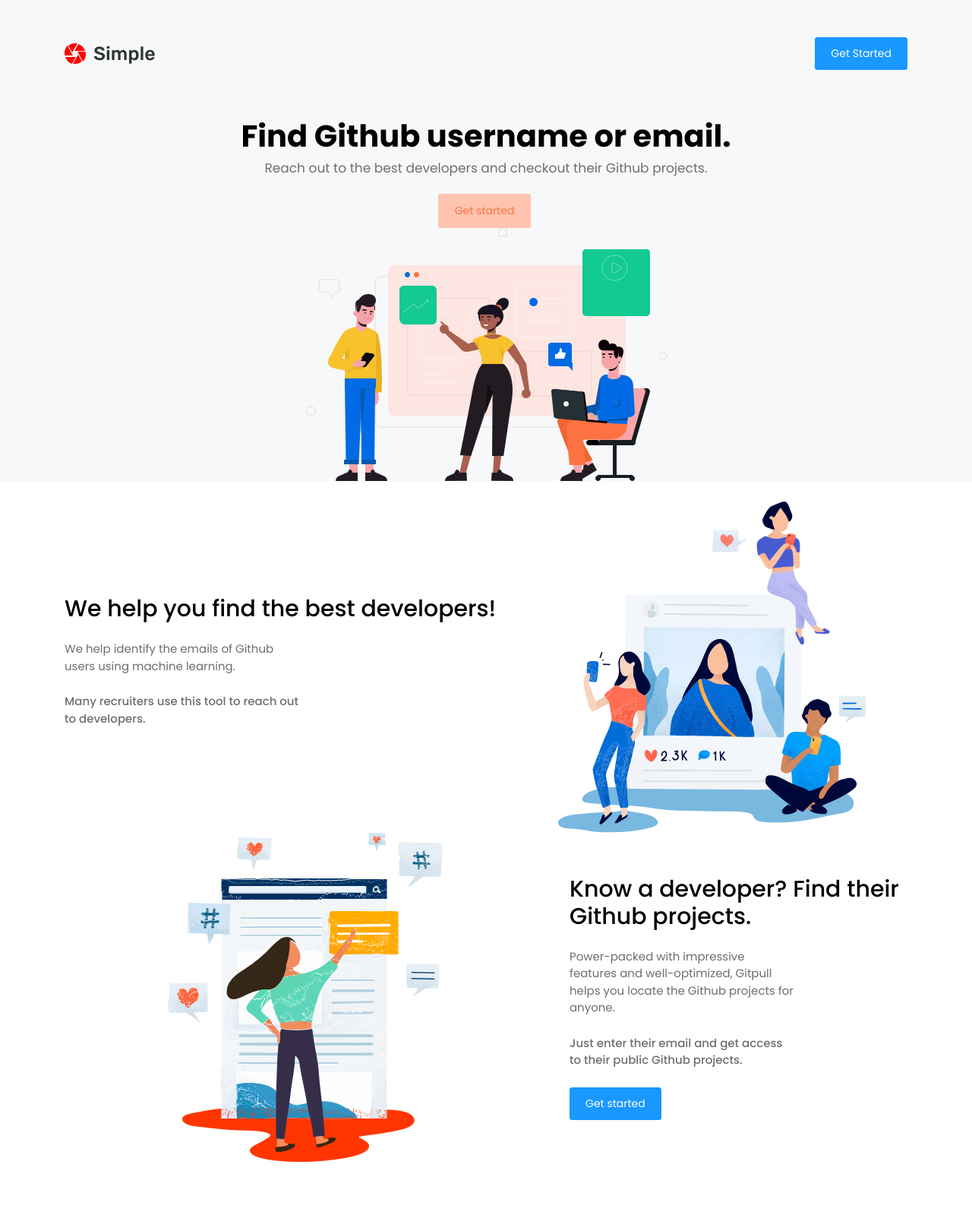
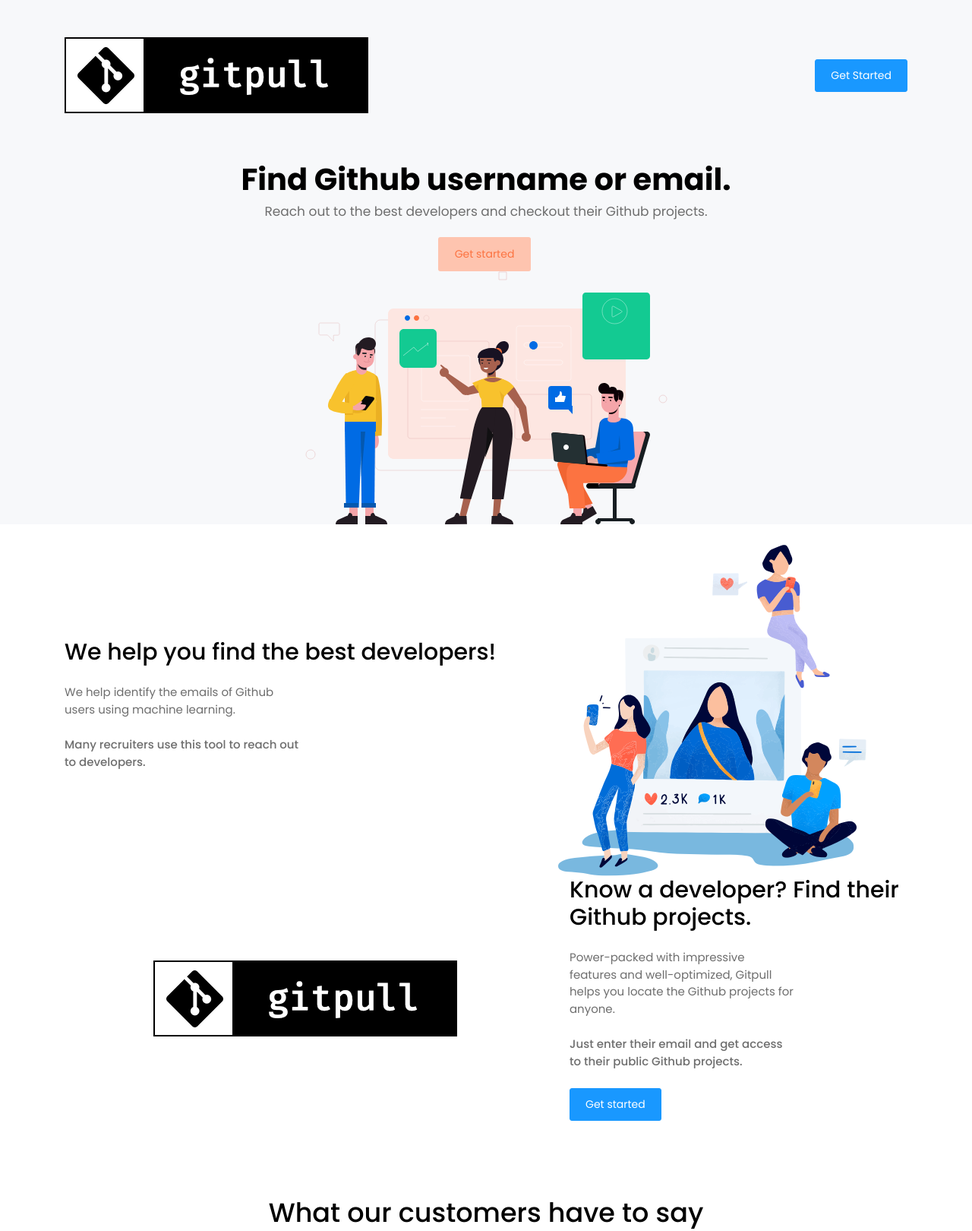
Before and after one commit to gitpulldev/gitpulldev.github.io, a website: page index.html in a window 1280 px wide. Shown: the top 1620 px of the page at 76% size. Drawn offline with Linux system fonts and the light colour scheme.

Commit message:
add gitpull logo

```diff
--- a/index.html
+++ b/index.html
@@ -16,7 +16,7 @@
     <nav class="navbar navbar-expand-lg pl-3 pl-sm-0" id="navbar">
     <div class="container">
       <div class="navbar-brand-wrapper d-flex w-100">
-        <img src="/images/Group2.svg" alt="">
+        <img src="/images/gitpull-logo.png" alt="">
         <button class="navbar-toggler ml-auto" type="button" data-toggle="collapse" data-target="#navbarSupportedContent" aria-controls="navbarSupportedContent" aria-expanded="false" aria-label="Toggle navigation">
           <span class="mdi mdi-menu navbar-toggler-icon"></span>
         </button>
@@ -25,7 +25,7 @@
         <ul class="navbar-nav align-items-lg-center align-items-start ml-auto">
           <li class="d-flex align-items-center justify-content-between pl-4 pl-lg-0">
             <div class="navbar-collapse-logo">
-              <img src="/images/Group2.svg" alt="">
+              <img src="/images/gitpull-logo.png" alt="">
             </div>
             <button class="navbar-toggler close-button" type="button" data-toggle="collapse" data-target="#navbarSupportedContent" aria-controls="navbarSupportedContent" aria-expanded="false" aria-label="Toggle navigation">
               <span class="mdi mdi-close navbar-toggler-icon pl-5"></span>
@@ -66,7 +66,7 @@
         </div>
         <div class="row align-items-center">
           <div class="col-12 col-lg-7 text-center flex-item grid-margin" data-aos="fade-right">
-            <img src="/images/Group2.png" alt="" class="img-fluid">
+            <img src="/images/gitpull-logo.png" alt="" class="img-fluid">
           </div>
           <div class="col-12 col-lg-5 flex-item grid-margin" data-aos="fade-left">
             <h3 class="m-0">Know a developer? Find their Github projects.</h3>
@@ -167,7 +167,7 @@
       <section class="contact-details" id="contact-details-section">
         <div class="row text-center text-md-left">
           <div class="col-12 col-md-6 col-lg-4 grid-margin">
-            <img src="/images/Group2.svg" alt="" class="pb-2">
+            <img src="/images/gitpull-logo.png" alt="" class="pb-2">
             <div class="pt-2">
               <p class="text-muted m-0">mikayla_beer@feil.name</p>
               <p class="text-muted m-0">906-179-8309</p>
```
Also changed, not shown: images/gitpull-logo.png (added).
